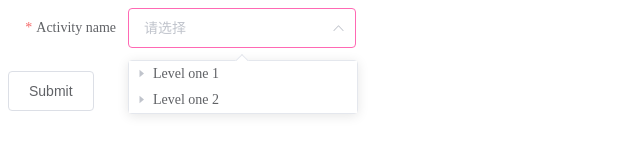
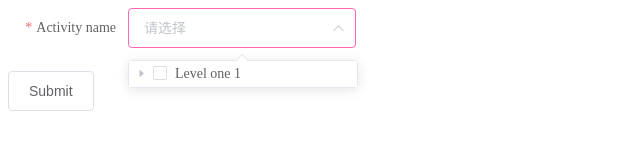
Before and after one commit to ITzhangxi/select-tree, a Vue app: page / in a window 1280 px wide. Both pictures are taken after a click on the element 242 px from the left and 28 px from the top of the page. Shown: the top 163 px of the page, without its empty margins (0-640 px from the left). Built offline with nearby package versions, Linux system fonts and the light colour scheme.

Commit message:
feat: checkbox

```diff
--- a/src/App.vue
+++ b/src/App.vue
@@ -57,40 +57,17 @@ export default defineComponent({
         {
           label: "Level one 1",
           id: 1,
+          status: true,
           children: [
             {
               label: "Level two 1-1",
               id: 2,
+              status: true,
               children: [
                 {
                   label: "Level three 1-1-1",
                   id: 9,
-                },
-              ],
-            },
-          ],
-        },
-        {
-          label: "Level one 2",
-          id: 3,
-          children: [
-            {
-              label: "Level two 2-1",
-              id: 4,
-              children: [
-                {
-                  label: "Level three 2-1-1",
-                  id: 5,
-                },
-              ],
-            },
-            {
-              label: "Level two 2-2",
-              id: 6,
-              children: [
-                {
-                  label: "Level three 2-2-1",
-                  id: 7,
+                  status: false,
                 },
               ],
             },
--- a/src/components/SelectTree.vue
+++ b/src/components/SelectTree.vue
@@ -21,10 +21,14 @@
         class="select-tree"
         :data="treeData"
         :node-key="nodeKey"
+        :show-checkbox="true"
+        :check-strictly="true"
+        @check="handleCheck"
         @node-click="handleNodeClick"
+        ref="treeRef"
         :expand-on-click-node="false"
-        :default-checked-keys="checkedKeys"
-        :default-expanded-keys="expandedKeys"
+        :checked-keys="checkedKeys"
+        :expanded-keys="expandedKeys"
         :props="props"
         v-bind="$attrs.treeProps"
       />
@@ -99,6 +103,7 @@ export default defineComponent({
     watch(
       () => props.modelValue,
       (val) => {
+        // eslint-disable-next-line no-debugger
         const mVal = Array.isArray(val) ? val : [val];
         if (selectProps.multiple) {
           selectVal.value = [];
@@ -118,7 +123,7 @@ export default defineComponent({
     );
 
     const selectRef = ref(null);
-
+    const treeRef = ref(null);
     const handleNodeClick = (val) => {
       const modelValue = Array.isArray(props.modelValue)
         ? props.modelValue
@@ -129,14 +134,40 @@ export default defineComponent({
           ? selectVal.delete(val[props.nodeKey])
           : selectVal.add(val[props.nodeKey]);
         selectVal = [...selectVal];
+        checkedKeys.value = [...selectVal];
       } else {
         selectVal = val[props.nodeKey];
         selectRef.value && selectRef.value.blur();
+        let id = val[props.nodeKey];
+        checkedKeys.value = [id];
       }
+      treeRef.value.setCheckedKeys(checkedKeys.value);
       context.emit("update:modelValue", selectVal);
       context.emit("node-click", ...arguments);
     };
-
+    const handleCheck = (node, { checkedKeys: handleCheckedKeys = [] }) => {
+      const modelValue = Array.isArray(props.modelValue)
+        ? props.modelValue
+        : [];
+      let selectVal = new Set(modelValue);
+      if (selectProps.multiple) {
+        selectVal = [...handleCheckedKeys];
+        checkedKeys.value = [...handleCheckedKeys];
+      } else {
+        if (handleCheckedKeys.includes(node[props.nodeKey])) {
+          selectVal = node[props.nodeKey];
+          selectRef.value && selectRef.value.blur();
+          let id = node[props.nodeKey];
+          checkedKeys.value = [id];
+        } else {
+          selectVal = "";
+          checkedKeys.value = [];
+        }
+      }
+      treeRef.value.setCheckedKeys(checkedKeys.value);
+      context.emit("update:modelValue", selectVal);
+      context.emit("node-click", ...arguments);
+    };
     const handleRemoveTag = () => {
       // context.emit("update:modelValue", "");
     };
@@ -147,6 +178,7 @@ export default defineComponent({
 
     return {
       handleNodeClick,
+      handleCheck,
       selectVal,
       checkedKeys,
       expandedKeys,
@@ -154,6 +186,7 @@ export default defineComponent({
       handleRemoveTag,
       handleClear,
       map,
+      treeRef,
     };
   },
 });
```
